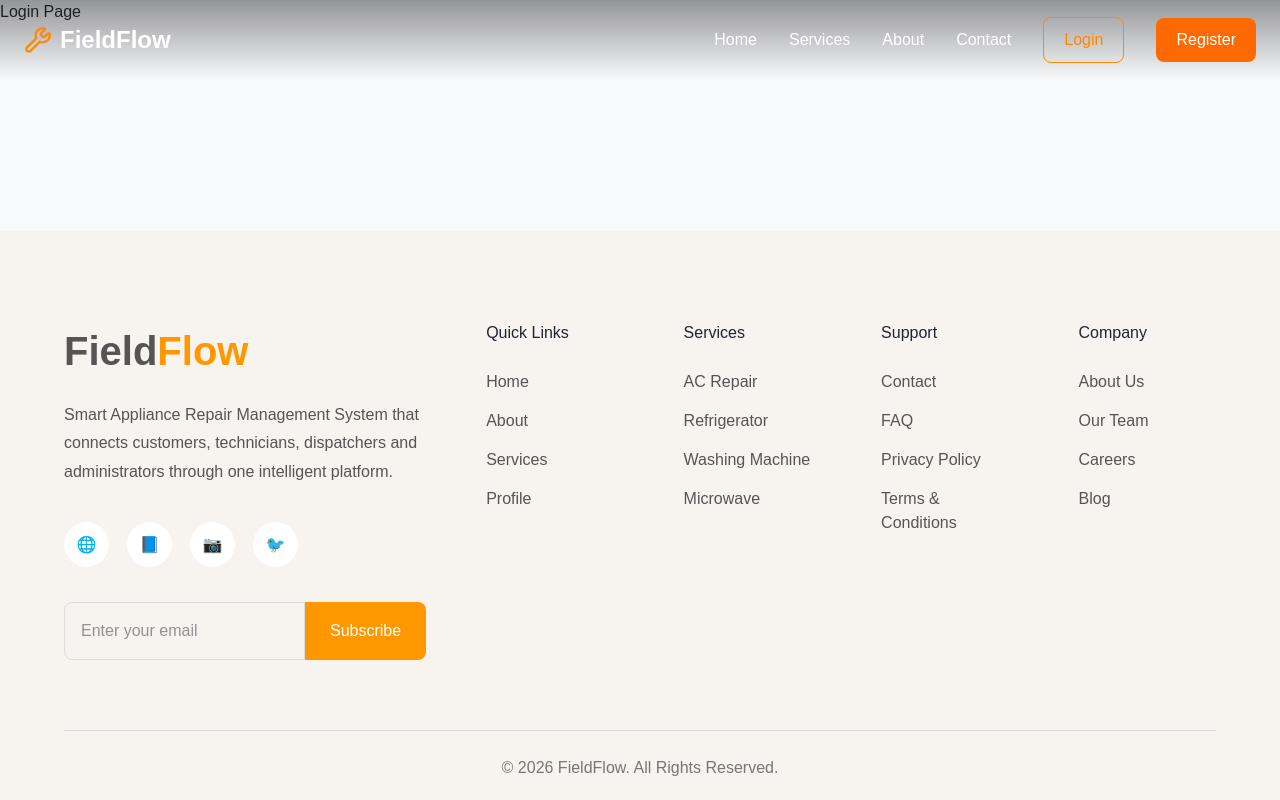
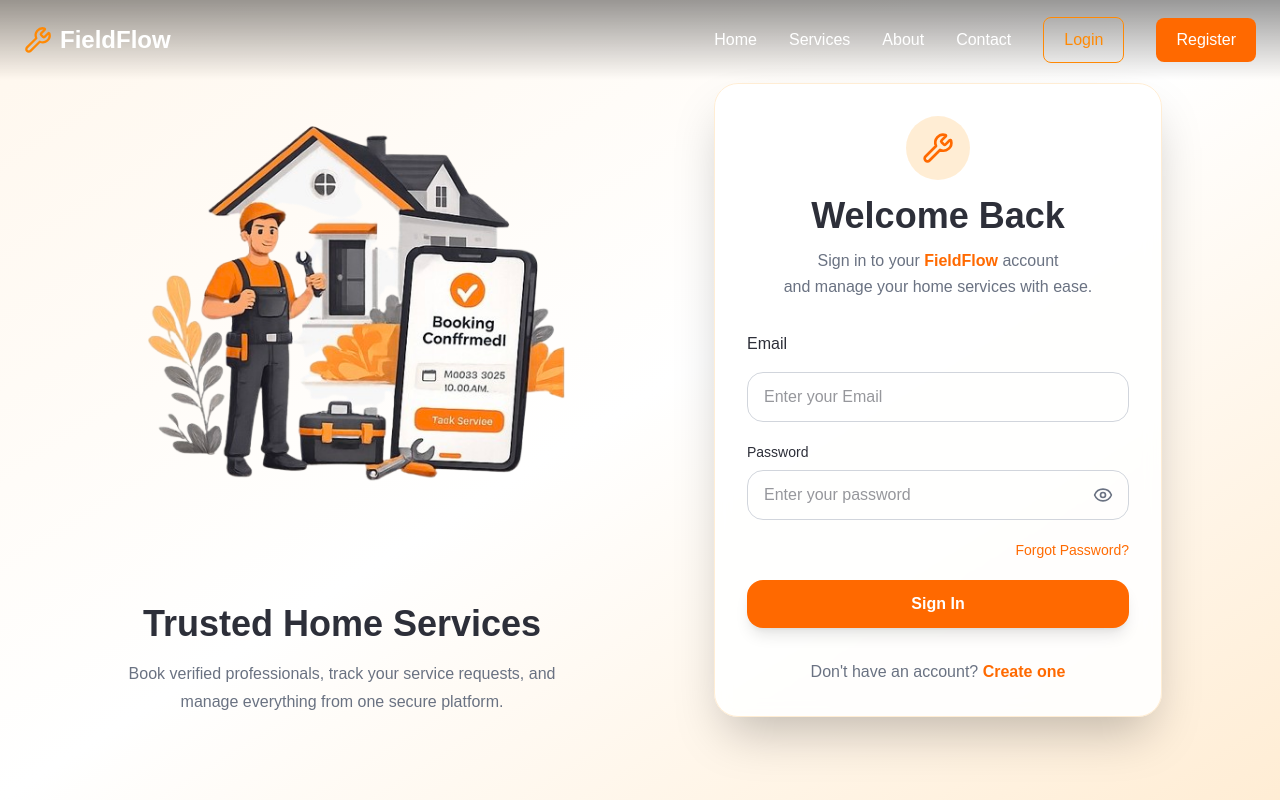
Before and after one commit to anan246/FIELDFLOW_ANANYA, a Next.js app in the folder frontend/fieldflowapp/: page /login in a window 1280 px wide. Shown: the top 800 px of the page. Built offline with nearby package versions, Linux system fonts and the light colour scheme.

Commit message:
Complete login page UI

```diff
--- a/frontend/fieldflowapp/app/login/page.js
+++ b/frontend/fieldflowapp/app/login/page.js
@@ -1,3 +1,120 @@
+"use client";
+
+import Image from "next/image";
+import { Wrench, Eye, EyeOff } from "lucide-react";
+import { useState } from "react";
+
 export default function Login() {
-  return <h1>Login Page</h1>;
+  const [showPassword, setShowPassword] = useState(false);
+  return (
+    <main className="min-h-screen bg-gradient-to-br from-orange-50 via-white to-orange-100 flex items-center justify-center px-6 py-10">
+      <div className="w-full max-w-6xl grid lg:grid-cols-2 gap-10 items-center">
+
+
+        <div className="hidden lg:flex flex-col items-center justify-center px-8">
+
+          <Image
+            src="/images/login-illustration.png"
+            alt="FieldFlow Illustration"
+            width={500}
+            height={500}
+            className="w-full max-w-md"
+          />
+
+          <h2 className="text-4xl font-bold text-[#2D2F39] mt-8 text-center">
+            Trusted Home Services
+          </h2>
+
+          <p className="text-gray-500 text-center mt-4 max-w-md leading-7">
+            Book verified professionals, track your service requests, and manage everything from one secure platform.
+          </p>
+
+        </div>
+
+
+        <div className="w-full max-w-md bg-white/90 backdrop-blur rounded-3xl shadow-2xl border border-orange-100 p-8 mx-auto">
+
+        <div className="text-center mb-8">
+  <div className="flex justify-center mb-4">
+    <div className="bg-orange-100 p-4 rounded-full">
+      <Wrench className="text-orange-500 w-8 h-8" />
+    </div>
+  </div>
+
+  <h1 className="text-4xl font-extrabold text-[#2D2F39]">
+    Welcome Back
+  </h1>
+
+  <p className="mt-3 text-gray-500 leading-relaxed">
+    Sign in to your <span className="font-semibold text-orange-500">FieldFlow</span> account
+    <br />
+    and manage your home services with ease.
+  </p>
+</div>
+
+        <form className="mt-8 space-y-5">
+
+          <div>
+            <label className="block text-am font-medium mb-2">
+              Email
+            </label>
+
+            <input
+              type="email"
+              placeholder="Enter your Email"
+              className="w-full rounded-2xl border border-gray-300 px-4 py-3 mt-2 focus:border-orange-500 focus:ring-2 focus:ring-orange-200 outline-none transition" />
+          </div>
+
+          <div>
+            <label className="block text-sm font-medium mb-2">
+              Password
+            </label>
+
+            <div className="relative">
+              <input
+                type={showPassword ? "text" : "password"}
+                placeholder="Enter your password"
+                className="w-full rounded-2xl border border-gray-300 px-4 py-3 pr-12 focus:border-orange-500 focus:ring-2 focus:ring-orange-200 outline-none transition"
+              />
+
+              <button
+                type="button"
+                onClick={() => setShowPassword(!showPassword)}
+                className="absolute right-4 top-1/2 -translate-y-1/2 text-gray-500 hover:text-orange-500"
+              >
+                {showPassword ? <EyeOff size={20} /> : <Eye size={20} />}
+              </button>
+            </div>
+          </div>
+
+          <div className="flex justify-end">
+            <a
+              href="/forget-password"
+              className="text-sm text-orange-500 hover:text-orange-600 hover:underline font-medium transition"
+            >
+              Forgot Password?
+            </a>
+          </div>
+
+          <button
+            className="w-full bg-orange-500 hover:bg-orange-600 active:scale-[0.98] transition-all text-white py-3 rounded-2xl font-semibold shadow-lg"
+          >
+            Sign In
+          </button>
+
+        </form>
+
+        <p className="mt-8 text-center text-gray-500">
+          Don't have an account?{" "}
+          <a
+            href="/register"
+            className="font-semibold text-orange-500 hover:underline"
+          >
+            Create one
+          </a>
+        </p>
+      </div>
+      </div>
+    </main>
+  );
 }
```
Also changed, not shown: frontend/fieldflowapp/public/images/login-illustration.png (added).
